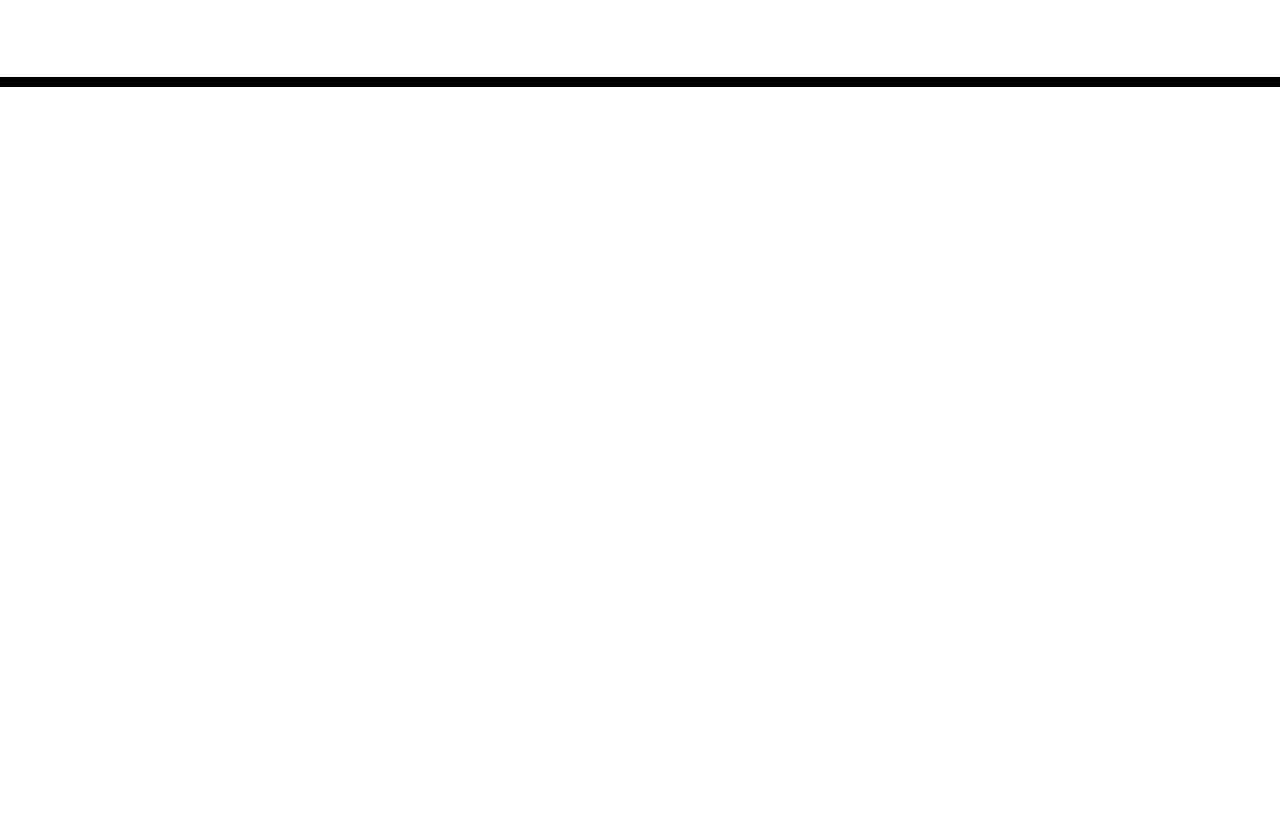
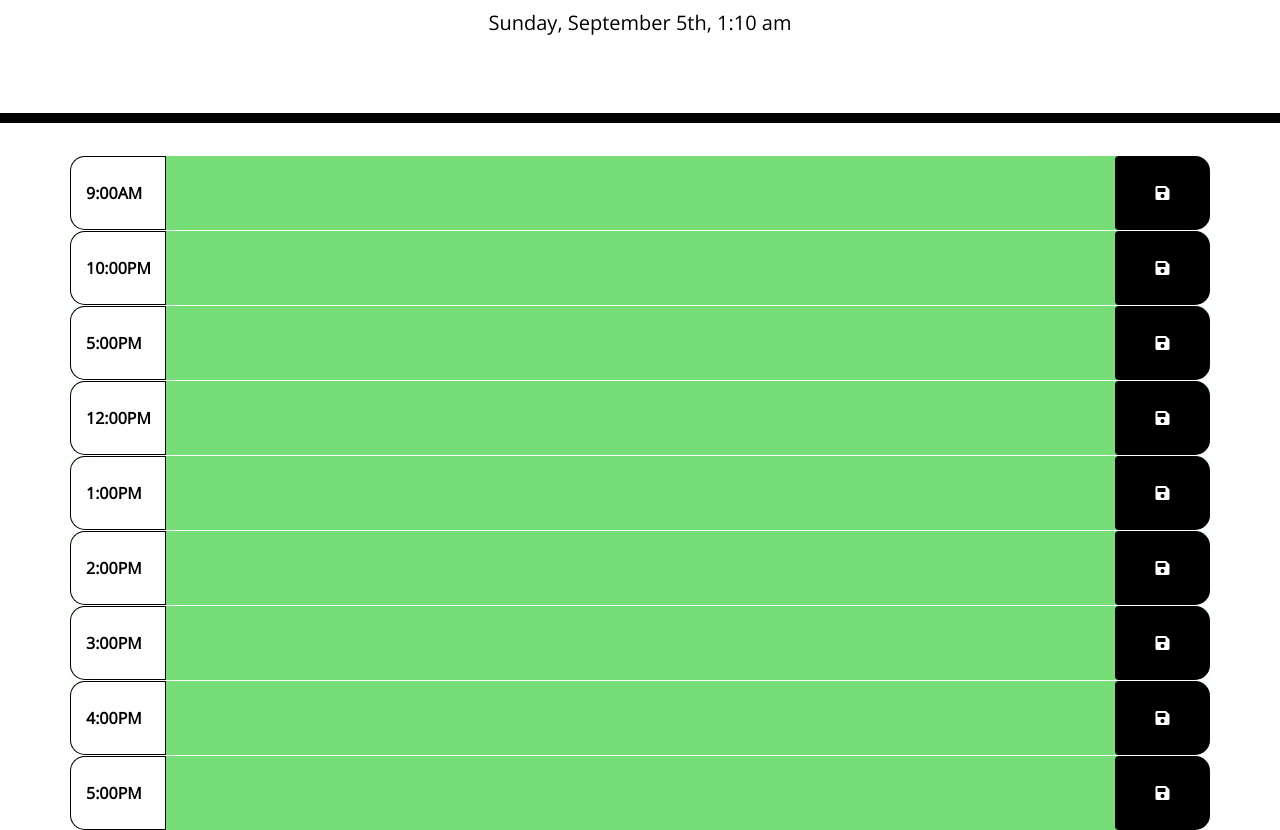
Before and after one commit to HuckleBun/workday-scheduler, a plain HTML site: page Develop/index.html in a window 1280 px wide. Shown: the part 181-1011 px from the top of the page. Before the commit the page ends 800 px from the top, so only its background shows below. Drawn offline with nearby package versions, Linux system fonts and the light colour scheme.

Commit message:
finished workday-scheduler

```diff
--- a/Develop/index.html
+++ b/Develop/index.html
@@ -1,24 +1,14 @@
 <!DOCTYPE html>
 <html lang="en">
+
 <head>
-    <meta charset="UTF-8" />
-    <meta name="viewport" content="width=device-width, initial-scale=1.0" />
-    <meta http-equiv="X-UA-Compatible" content="ie=edge" />
-    <link
-      rel="stylesheet"
-      href="https://stackpath.bootstrapcdn.com/bootstrap/4.3.1/css/bootstrap.min.css"
-    />
-    <link
-      rel="stylesheet"
-      href="https://use.fontawesome.com/releases/v5.8.1/css/all.css"
-      integrity="sha384-50oBUHEmvpQ+1lW4y57PTFmhCaXp0ML5d60M1M7uH2+nqUivzIebhndOJK28anvf"
-      crossorigin="anonymous"
-    />
-    <link
-      href="https://fonts.googleapis.com/css?family=Open+Sans&display=swap"
-      rel="stylesheet"
-    />
-    <link rel="stylesheet" href="style.css" />
+  <meta charset="UTF-8">
+  <meta name="viewport" content="width=device-width, initial-scale=1.0">
+  <meta http-equiv="X-UA-Compatible" content="ie=edge">
+  <link rel="stylesheet" href="https://stackpath.bootstrapcdn.com/bootstrap/4.3.1/css/bootstrap.min.css">
+  <link rel="stylesheet" href="https://use.fontawesome.com/releases/v5.8.1/css/all.css" integrity="sha384-50oBUHEmvpQ+1lW4y57PTFmhCaXp0ML5d60M1M7uH2+nqUivzIebhndOJK28anvf" crossorigin="anonymous">
+  <link href="https://fonts.googleapis.com/css?family=Open+Sans&display=swap" rel="stylesheet">
+  <link rel="stylesheet" href="style.css">
   <title>Work Day Scheduler</title>
 </head>
 
@@ -29,10 +19,63 @@
     <p id="currentDay" class="lead"></p>
   </header>
   <div class="container">
-      <!-- Timeblocks go here -->
+    <div id="9" class="row time-block">
+      <div class="col-md-1 hour">9:00AM</div>
+      <textarea class="col-md-10 to-do"></textarea>
+      <button class="btn saveBtn col-md-1"><i class="fas fa-save"></i></button>
+    </div>
+
+    <div id="10" class="row time-block">
+      <div class="col-md-1 hour">10:00PM</div>
+      <textarea class="col-md-10 to-do"></textarea>
+      <button class="btn saveBtn col-md-1"><i class="fas fa-save"></i></button>
+    </div>
+
+    <div id="11" class="row time-block">
+      <div class="col-md-1 hour">5:00PM</div>
+      <textarea class="col-md-10 to-do"></textarea>
+      <button class="btn saveBtn col-md-1"><i class="fas fa-save"></i></button>
+    </div>
+
+    <div id="12" class="row time-block">
+      <div class="col-md-1 hour">12:00PM</div>
+      <textarea class="col-md-10 to-do"></textarea>
+      <button class="btn saveBtn col-md-1"><i class="fas fa-save"></i></button>
+    </div>
+
+    <div id="13" class="row time-block">
+      <div class="col-md-1 hour">1:00PM</div>
+      <textarea class="col-md-10 to-do"></textarea>
+      <button class="btn saveBtn col-md-1"><i class="fas fa-save"></i></button>
+    </div>
+
+    <div id="14" class="row time-block">
+      <div class="col-md-1 hour">2:00PM</div>
+      <textarea class="col-md-10 to-do"></textarea>
+      <button class="btn saveBtn col-md-1"><i class="fas fa-save"></i></button>
+    </div>
+
+    <div id="15" class="row time-block">
+      <div class="col-md-1 hour">3:00PM</div>
+      <textarea class="col-md-10 to-do"></textarea>
+      <button class="btn saveBtn col-md-1"><i class="fas fa-save"></i></button>
+    </div>
+
+    <div id="16" class="row time-block">
+      <div class="col-md-1 hour">4:00PM</div>
+      <textarea class="col-md-10 to-do"></textarea>
+      <button class="btn saveBtn col-md-1"><i class="fas fa-save"></i></button>
+    </div>
+
+    <div id="17" class="row time-block">
+      <div class="col-md-1 hour">5:00PM</div>
+      <textarea class="col-md-10 to-do"></textarea>
+      <button class="btn saveBtn col-md-1"><i class="fas fa-save"></i></button>
     </div>
 
     <script src="https://code.jquery.com/jquery-3.4.1.min.js"></script>
     <script src="https://cdnjs.cloudflare.com/ajax/libs/moment.js/2.24.0/moment.min.js"></script>
+    <script src="script.js"></script>
 </body>
+
 </html>
--- /dev/null
+++ b/Develop/script.js
@@ -0,0 +1,51 @@
+$(document).ready(function() {
+    $('#currentDay').text(moment().format('dddd, MMMM Do, h:mm a'));
+
+    function updateHour() {
+      // get the current live hour
+      var current_hour = moment().hours();
+
+      // loop over the different blocks of time
+      $('.time-block').each(function() {
+        var time_block = parseInt(
+          $(this).attr('id')
+        );
+
+        // depending on the time, add/remove certain classes
+        if (time_block < current_hour) {
+          $(this).addClass('past');
+        } else if (time_block === current_hour) {
+          $(this).removeClass('past');
+          $(this).addClass('present');
+        } else {
+          $(this).removeClass('past');
+          $(this).removeClass('present');
+          $(this).addClass('future');
+        }
+      });
+    }
+
+    updateHour();
+
+    // set an interval to update to the new time
+    setInterval(updateHour, 15000);
+
+    // add localStorage to save button
+    $('.saveBtn').on('click', function() {
+      var time = $(this).parent().attr('id');
+      var value = $(this).siblings('.to-do').val();
+
+      localStorage.setItem(time, value);
+    });
+
+    // load saved data from localStorage
+    $('#9 .to-do').val(localStorage.getItem('9'));
+    $('#10 .to-do').val(localStorage.getItem('10'));
+    $('#11 .to-do').val(localStorage.getItem('11'));
+    $('#12 .to-do').val(localStorage.getItem('12'));
+    $('#13 .to-do').val(localStorage.getItem('13'));
+    $('#14 .to-do').val(localStorage.getItem('14'));
+    $('#15 .to-do').val(localStorage.getItem('15'));
+    $('#16 .to-do').val(localStorage.getItem('16'));
+    $('#17 .to-do').val(localStorage.getItem('17'));
+  });
--- a/Develop/style.css
+++ b/Develop/style.css
@@ -22,7 +22,8 @@ textarea{
 }
 
 .description{
-  white-space: pre-wrap;
+  border-top: 1px solid black;
+  border-bottom: 1px solid black;
 }
 
 .time-block{
@@ -32,14 +33,21 @@ textarea{
 
 .row {
   white-space: pre-wrap;
-  height: 80px;
+  height: 75px;
   border-top: 1px solid white;;
 }
 
 .hour {
   background-color: #ffffff;
   color: #000000;
-  border-top: 1px dashed #000000;
+  font-weight: bold;
+  display: flex;
+  align-items: center;
+  border-left: 1px solid #000;
+  border-top: 1px solid #000;
+  border-bottom: 1px solid #000;
+  border-top-left-radius: 15px;
+  border-bottom-left-radius: 15px;
 }
 
 .past {
@@ -58,10 +66,9 @@ textarea{
 }
 
 .saveBtn {
-  border-left: 1px solid black;
   border-top-right-radius: 15px;
   border-bottom-right-radius: 15px;
-  background-color: #06AED5;
+  background-color: black;
   color: white;
 }
 
```
Lines whose indentation alone changed are shown as unchanged.
